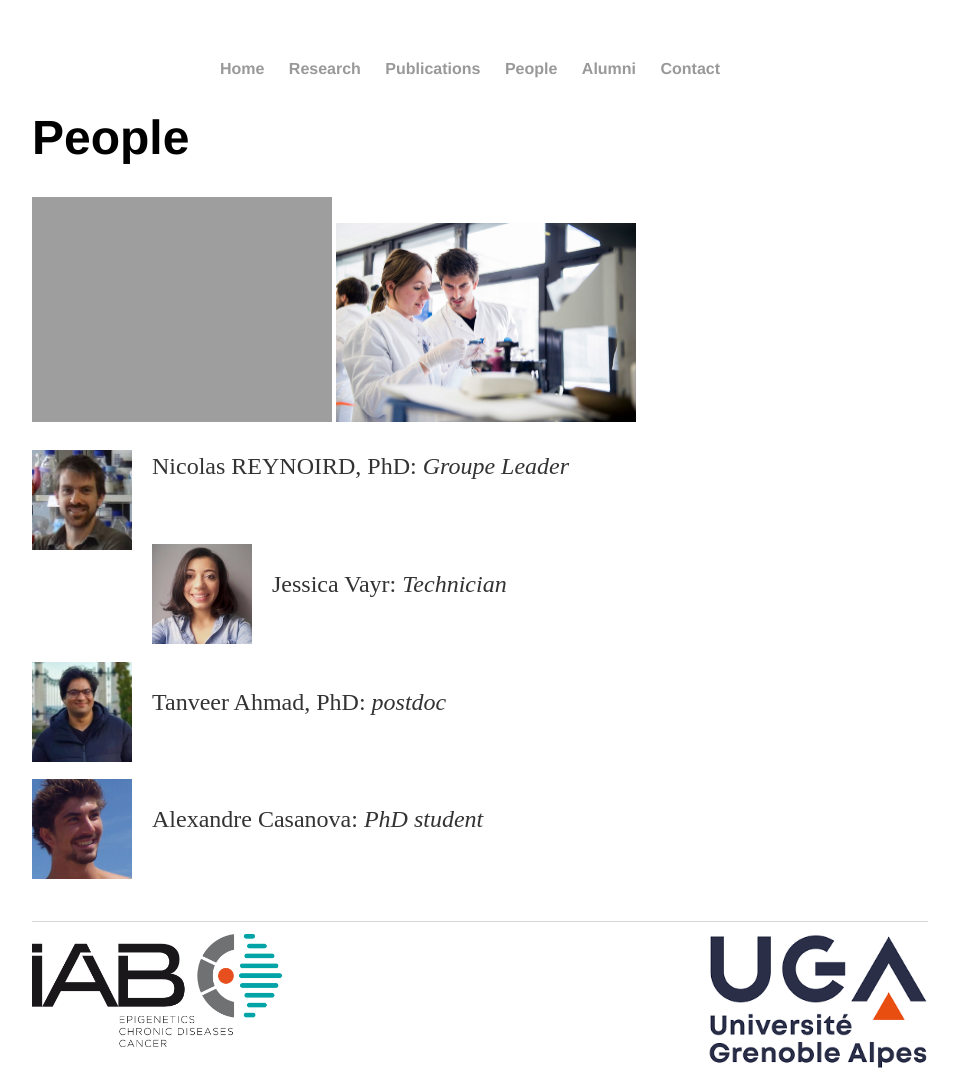
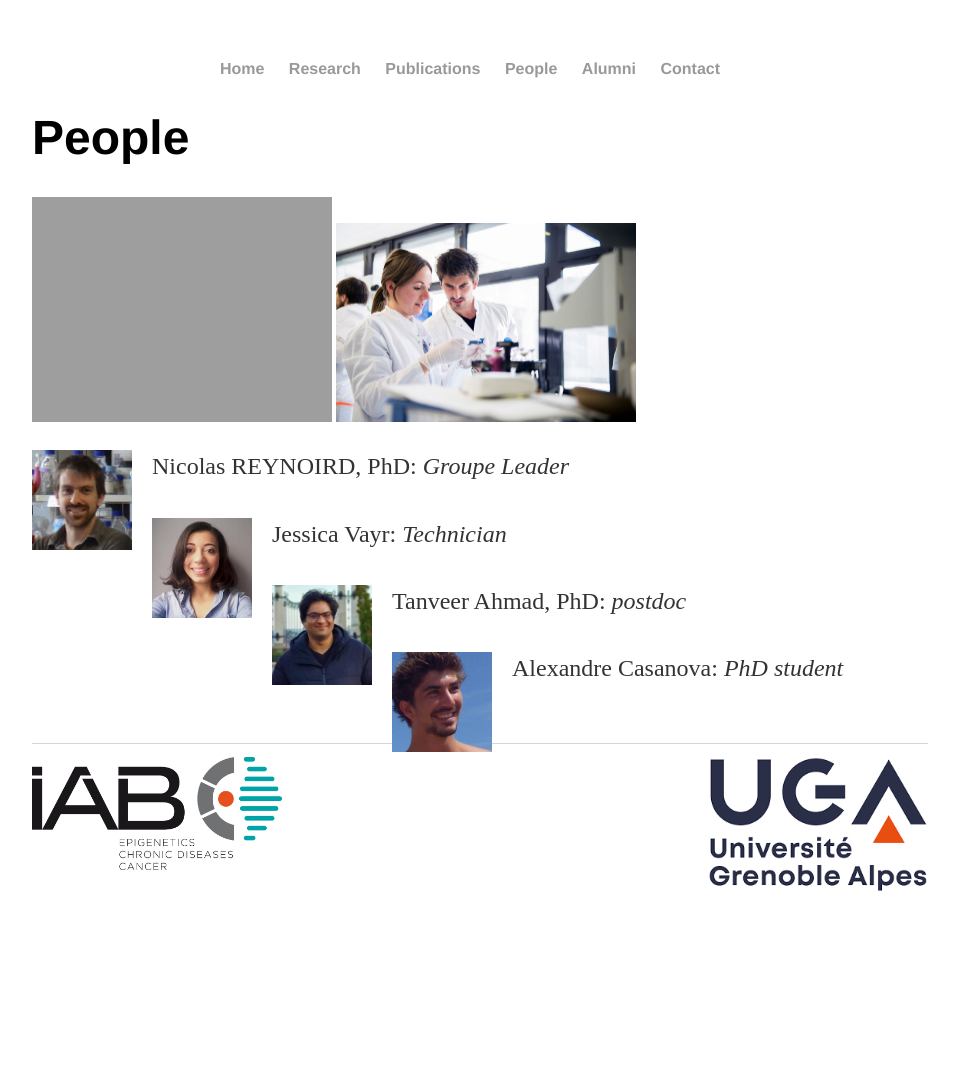
Before and after one commit to Reynoird-Lab/Reynoird-lab.github.io, a Jekyll site: the page built from People/index.html, in a window 1280 px wide. Shown: the whole page, without its empty margins (160-1119 px from the left). Built offline with Jekyll 4.4.1, drawn with Linux system fonts in a browser that asks for light colours; Markdown is read by kramdown in place of the engine named in the settings; after the commit the page ends 900 px from its top, so only the background shows below that.

Commit message:
Update index.html

```diff
--- a/People/index.html
+++ b/People/index.html
@@ -8,12 +8,12 @@
 
 
 <p>
-	<a href="https://www.researchgate.net/profile/Nicolas_Reynoird"> <img alt="NR" src="https://reynoird-lab.github.io/Images/nicolas_reynoird.jfif" style="margin: 0px 20px 0px 0px;" align="left" width="100"/></a> <p>Nicolas REYNOIRD, PhD: <i>Groupe Leader</i></p><br>
+	<a href="https://www.researchgate.net/profile/Nicolas_Reynoird"> <img alt="NR" src="https://reynoird-lab.github.io/Images/nicolas_reynoird.jfif" style="margin: 0px 20px 0px 0px;" align="left" width="100"/></a> Nicolas REYNOIRD, PhD: <i>Groupe Leader</i><br>
    <br>
-	<a href="https://www.linkedin.com/in/jessica-vayr-b686bb37/"> <img alt="JV" src="https://reynoird-lab.github.io/Images/Jessica_Vayr.jfif" style="margin: 0px 20px 0px 0px;" align="left" width="100"/></a> <p>Jessica Vayr: <i>Technician</i></p><br>
+	<a href="https://www.linkedin.com/in/jessica-vayr-b686bb37/"> <img alt="JV" src="https://reynoird-lab.github.io/Images/Jessica_Vayr.jfif" style="margin: 0px 20px 0px 0px;" align="left" width="100"/></a> Jessica Vayr: <i>Technician</i><br>
 <br>
-	<a href="https://www.researchgate.net/profile/Tanveer_Ahmad31"> <img alt="JV" src="https://reynoird-lab.github.io/Images/Tanveer_Ahmad.jpg" style="margin: 0px 20px 0px 0px;" align="left" width="100"/></a> <p>Tanveer Ahmad, PhD: <i>postdoc</i></p><br>
+	<a href="https://www.researchgate.net/profile/Tanveer_Ahmad31"> <img alt="JV" src="https://reynoird-lab.github.io/Images/Tanveer_Ahmad.jpg" style="margin: 0px 20px 0px 0px;" align="left" width="100"/></a> Tanveer Ahmad, PhD: <i>postdoc</i><br>
 <br>
-<a href="https://www.researchgate.net/profile/Alexandre_Casanova"> <img alt="AC" src="https://reynoird-lab.github.io/Images/Alexandre_Casanova.jpg" style="margin: 0px 20px 0px 0px;" align="left" width="100"/></a> <p>Alexandre Casanova: <i>PhD student</i> </p><br>
+<a href="https://www.researchgate.net/profile/Alexandre_Casanova"> <img alt="AC" src="https://reynoird-lab.github.io/Images/Alexandre_Casanova.jpg" style="margin: 0px 20px 0px 0px;" align="left" width="100"/></a> Alexandre Casanova: <i>PhD student</i><br>
 <br>
 	</p>
```
